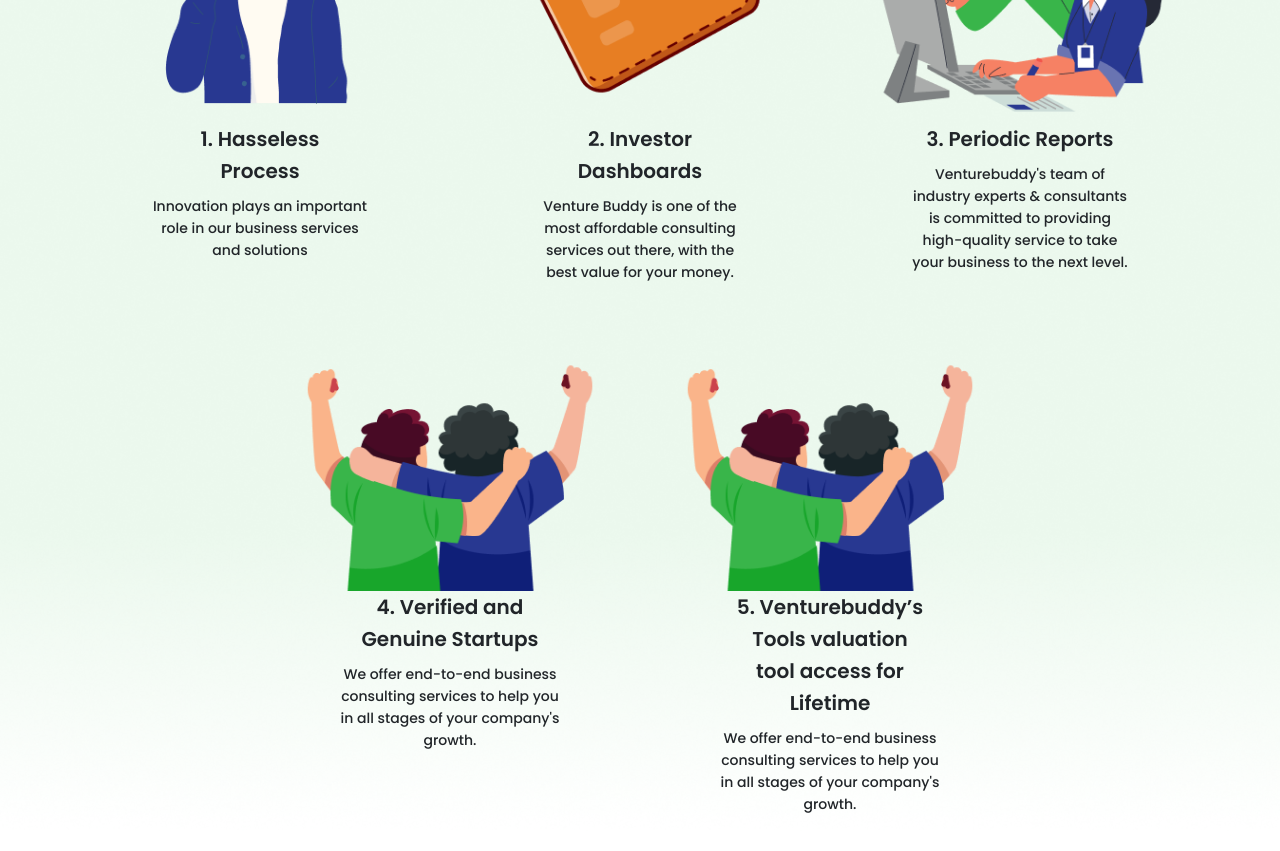
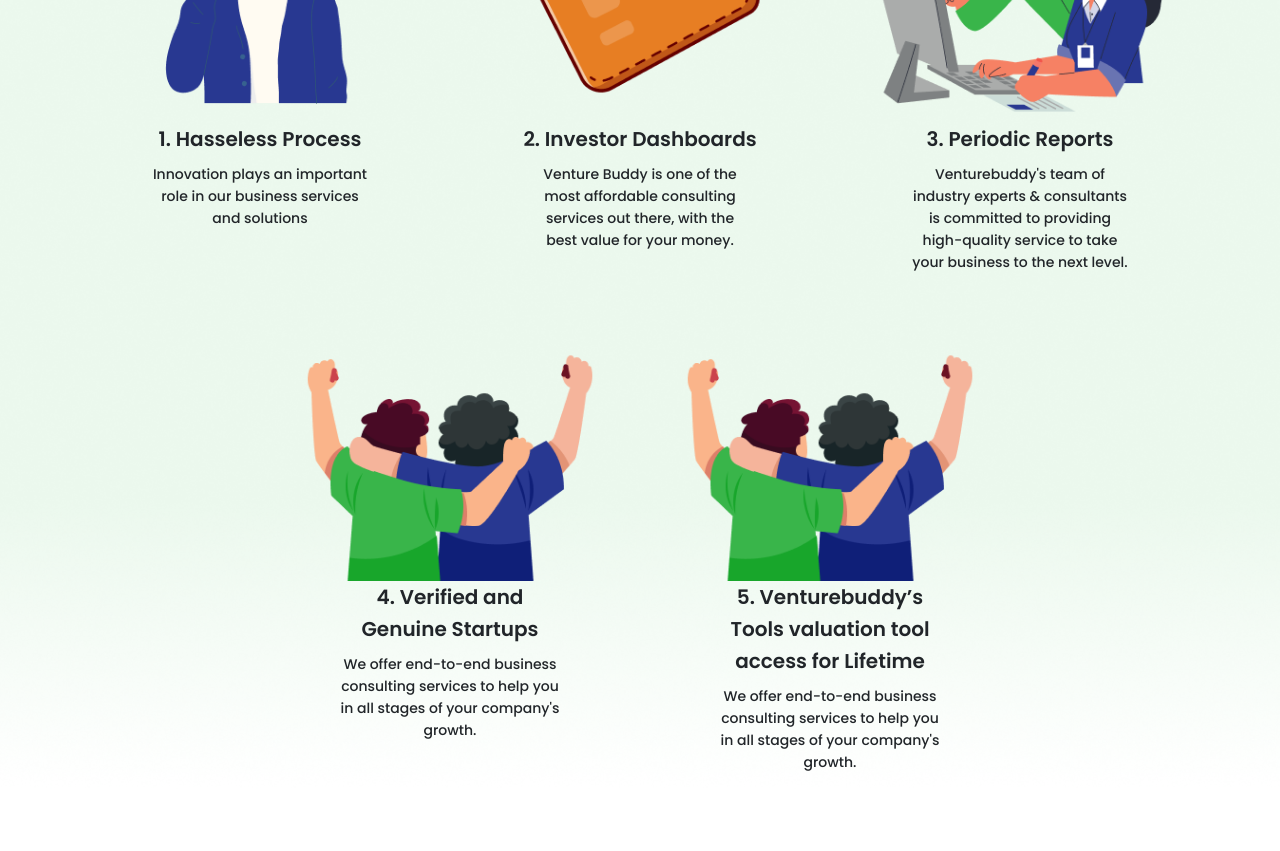
Before and after one commit to dheerajhemachandran/venturebuddy-google-auth, a React (Create React App) app: page / in a window 1280 px wide. Shown: the part 1080-1931 px from the top of the page. Built offline with nearby package versions, Linux system fonts and the light colour scheme.

Commit message:
why choose us updated

```diff
--- a/src/components/WhyChooseUs/WhyChooseCard.js
+++ b/src/components/WhyChooseUs/WhyChooseCard.js
@@ -6,9 +6,7 @@
     <div className="col" style={styles.whyChooseCard}>
       <div className="col-10 mx-auto">
         <img src={img} alt="" className="img-fluid" />
-        <h2 className={`${styles.whyChooseCardHeader} col-8 mx-auto`}>
-          {header}
-        </h2>
+        <h2 className={`${styles.whyChooseCardHeader} mx-auto`}>{header}</h2>
         <p className={`col-9 mx-auto ${styles.whyChooseCardParagraph}`}>
           {desc}
         </p>
--- a/src/components/WhyChooseUs/WhyChooseUs.js
+++ b/src/components/WhyChooseUs/WhyChooseUs.js
@@ -23,21 +23,21 @@
         "Venture Buddy is one of the most affordable consulting services out there, with the best value for your money.",
     },
     {
-      id: 1,
+      id: 3,
       img: periodic,
       header: "3. Periodic Reports",
       description:
         "Venturebuddy's team of industry experts & consultants is committed to providing high-quality service to take your business to the next level.",
     },
     {
-      id: 1,
+      id: 4,
       img: buddies,
       header: "4. Verified and Genuine Startups",
       description:
         "We offer end-to-end business consulting services to help you in all stages of your company's growth.",
     },
     {
-      id: 1,
+      id: 5,
       img: buddies,
       header: "5. Venturebuddy’s Tools valuation tool access for Lifetime",
       description:
--- a/src/components/WhyChooseUs/WhyChooseUs.module.css
+++ b/src/components/WhyChooseUs/WhyChooseUs.module.css
@@ -22,6 +22,7 @@
     font-weight: 600;
     font-size: 20px;
     line-height: 32px;
+    width: 234px;
 }
 
 .whyChooseCardParagraph {
```
